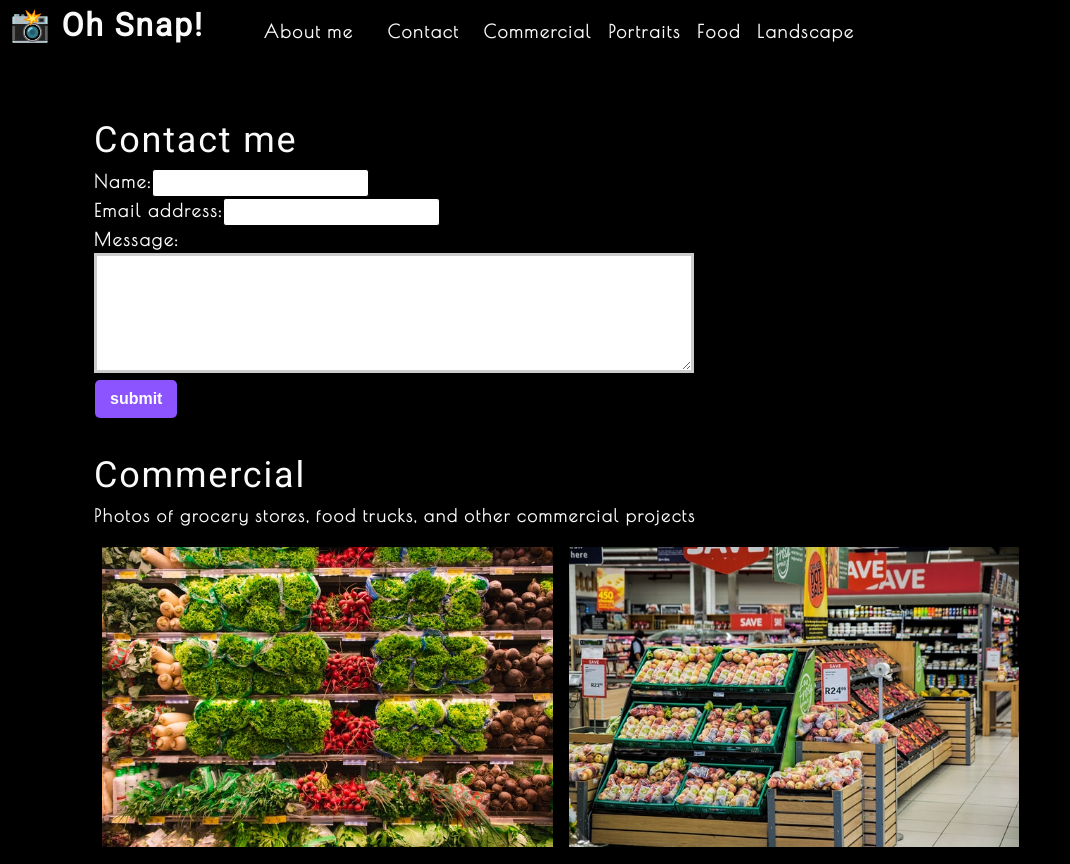
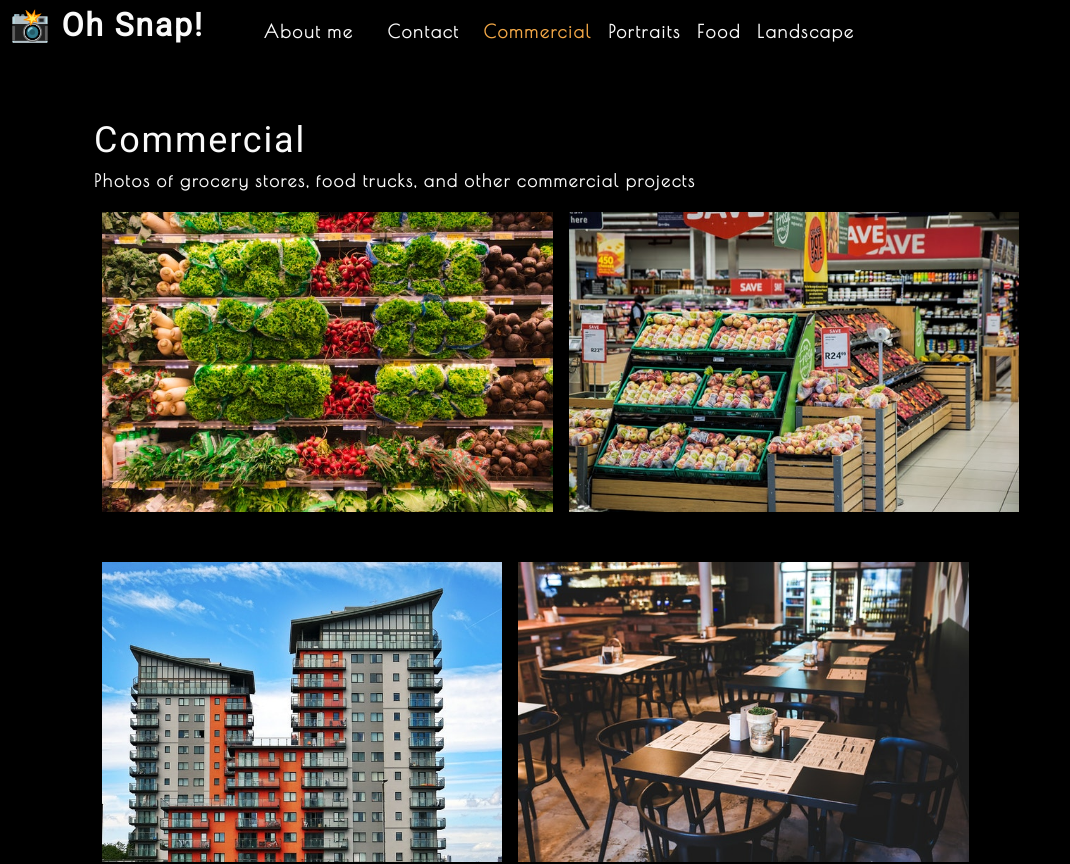
Before and after one commit to thomascupchurch/photo-port, a React (Create React App) app: page / in a window 1280 px wide. Shown: the top 864 px of the page, without its empty margins (0-1070 px from the left). Built offline with nearby package versions, Linux system fonts and the light colour scheme; the HTML template or start-up script is replaced by a standard one.

Commit message:
conditional formatting for navbar elements

```diff
--- a/src/App.js
+++ b/src/App.js
@@ -5,6 +5,7 @@ import Gallery from "./components/Gallery";
 import ContactForm from "./components/Contact";
 
 function App() {
+  const [contactSelected, setContactSelected] = useState(false);
   const [categories] = useState([
     {
       name: "commercial",
@@ -29,11 +30,14 @@ function App() {
         currentCategory={currentCategory}
       ></Nav>
       <main>
-        <div>
+        {!contactSelected ? (
+          <>
+            <Gallery currentCategory={currentCategory}></Gallery>
+            <About></About>
+          </>
+        ) : (
           <ContactForm></ContactForm>
-          <Gallery currentCategory={currentCategory}></Gallery>
-          <About></About>
-        </div>
+        )}
       </main>
     </div>
   );
--- a/src/components/Nav/index.js
+++ b/src/components/Nav/index.js
@@ -2,7 +2,13 @@ import React from "react";
 import { capitalizeFirstLetter } from "../../utils/helpers";
 
 function Nav(props) {
-  const { categories = [], setCurrentCategory, currentCategory } = props;
+  const {
+    categories = [],
+    setCurrentCategory,
+    currentCategory,
+    contactSelected,
+    setContactSelected,
+  } = props;
 
   const handleClick = (item) => {
     console.log(item);
@@ -23,21 +29,30 @@ function Nav(props) {
       <nav>
         <ul className="flex-row">
           <li className="mx-2">
-            <a data-testid="about" href="#about">
+            <a
+              data-testid="about"
+              href="#about"
+              onClick={() => setContactSelected(false)}
+            >
               About me
             </a>
           </li>
-          <li className={"mx-2"}>
+          <li className={`mx-2 ${contactSelected && "navActive"}`}>
             <span onClick={() => handleClick("Contact")}>Contact</span>
           </li>
           {categories.map((category) => (
             <li
-              className={`mx-1 ${currentCategory.name === category.name}`}
+              className={`mx-1 ${
+                currentCategory.name === category.name &&
+                !contactSelected &&
+                `navActive`
+              }`}
               key={category.name}
             >
               <span
                 onClick={() => {
                   setCurrentCategory(category);
+                  setContactSelected(false);
                 }}
               >
                 {capitalizeFirstLetter(category.name)}
```
